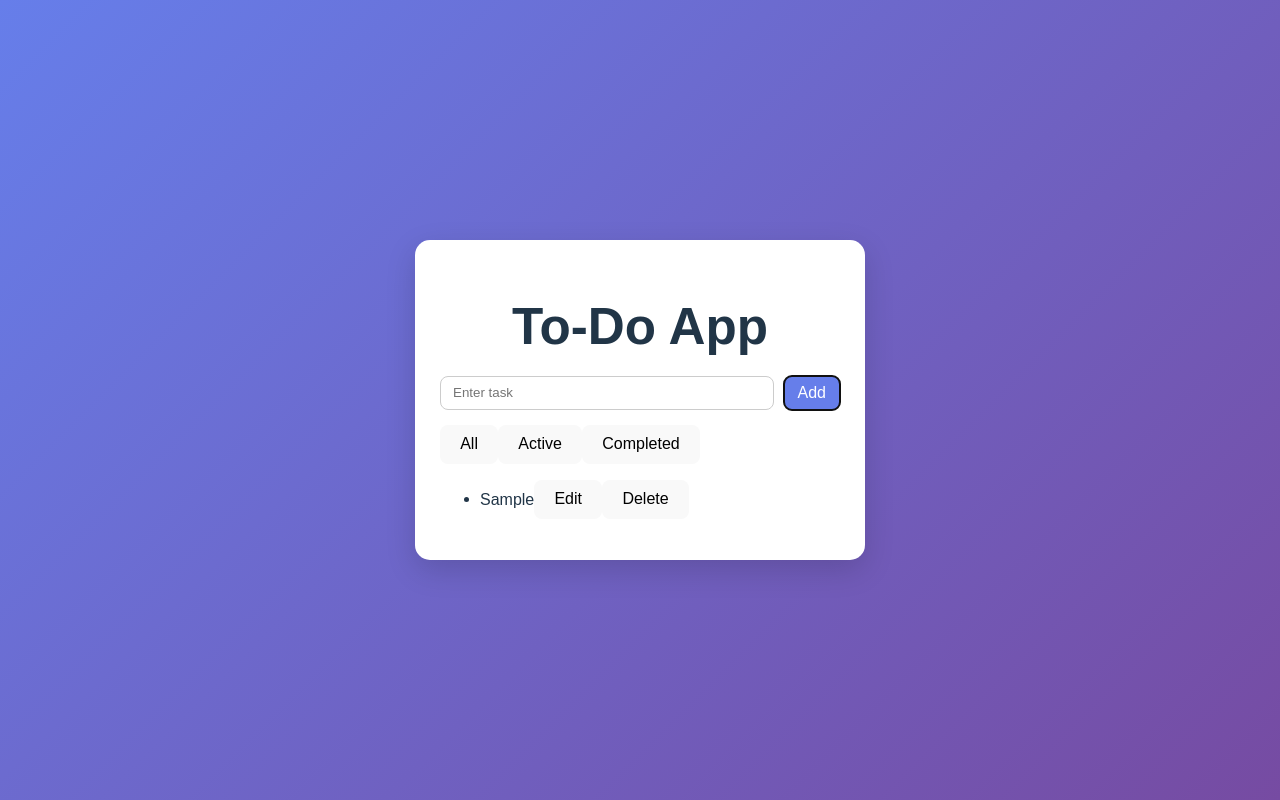
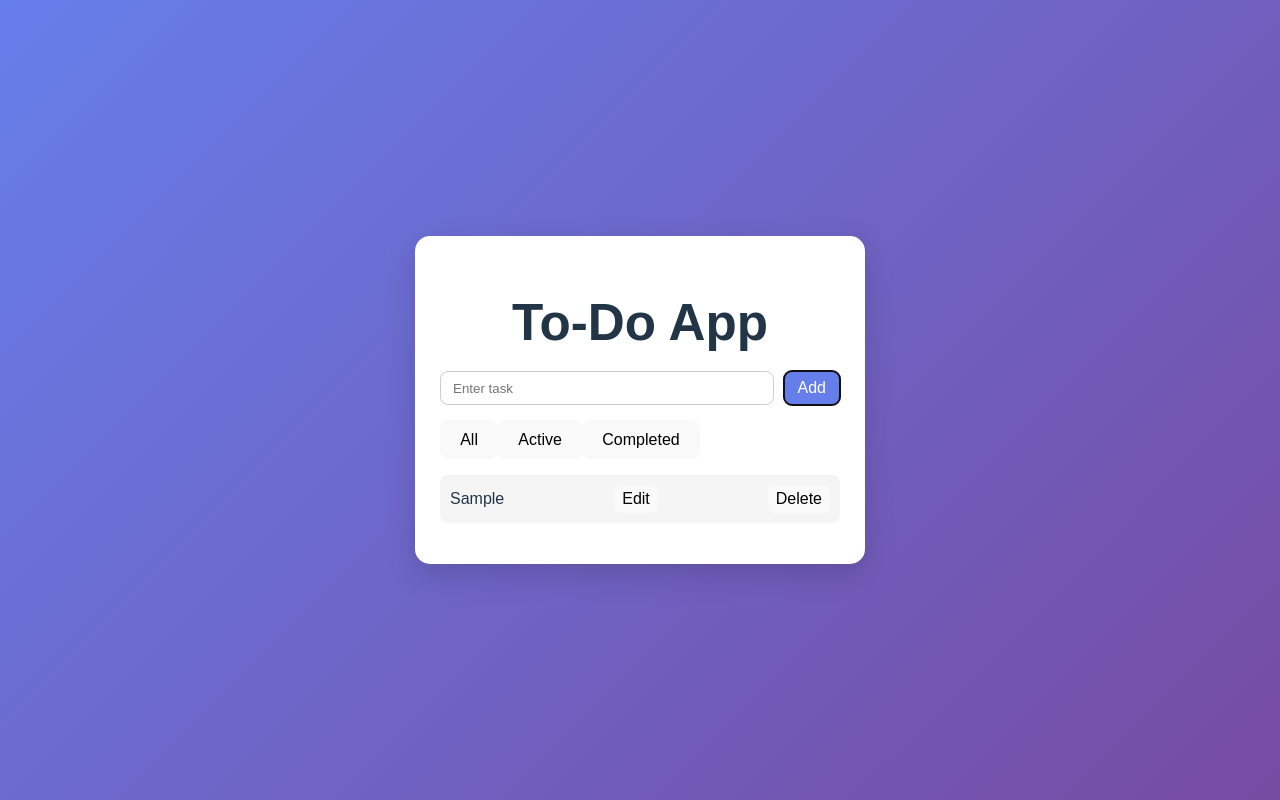
Before and after one commit to RohanMaharjan/To-Do_Application, a React (Vite) app in the folder to-do/: page / in a window 1280 px wide. Both pictures are taken after typing "Sample" into the empty fields and a click on the button "Add". Built offline with nearby package versions, Linux system fonts and the light colour scheme.

Commit message:
updated todo item list

```diff
--- a/to-do/src/App.css
+++ b/to-do/src/App.css
@@ -53,3 +53,45 @@ h1 {
 .add-todo button:hover {
   background: #5563c1;
 }
+
+ul {
+  list-style: none;
+  padding: 0;
+}
+
+.todo-item {
+  display: flex;
+  justify-content: space-between;
+  align-items: center;
+  padding: 10px;
+  margin-bottom: 10px;
+  border-radius: 8px;
+  background: #f5f5f5;
+  transition: 0.3s;
+}
+
+.todo-item:hover {
+  background: #ececec;
+}
+
+.todo-item span {
+  cursor: pointer;
+}
+
+.completed {
+  text-decoration: line-through;
+  color: gray;
+}
+
+.todo-item button {
+  margin-left: 5px;
+  border: none;
+  padding: 5px 8px;
+  border-radius: 6px;
+  cursor: pointer;
+  transition: 0.2s;
+}
+
+.todo-item button:hover {
+  opacity: 0.8;
+}
--- a/to-do/src/components/TodoItem.jsx
+++ b/to-do/src/components/TodoItem.jsx
@@ -11,7 +11,7 @@ function TodoItem({
   const isEditing = editId === todo.id
 
   return (
-    <li>
+    <li className="todo-item">
       {isEditing ? (
         <>
           <input
```
